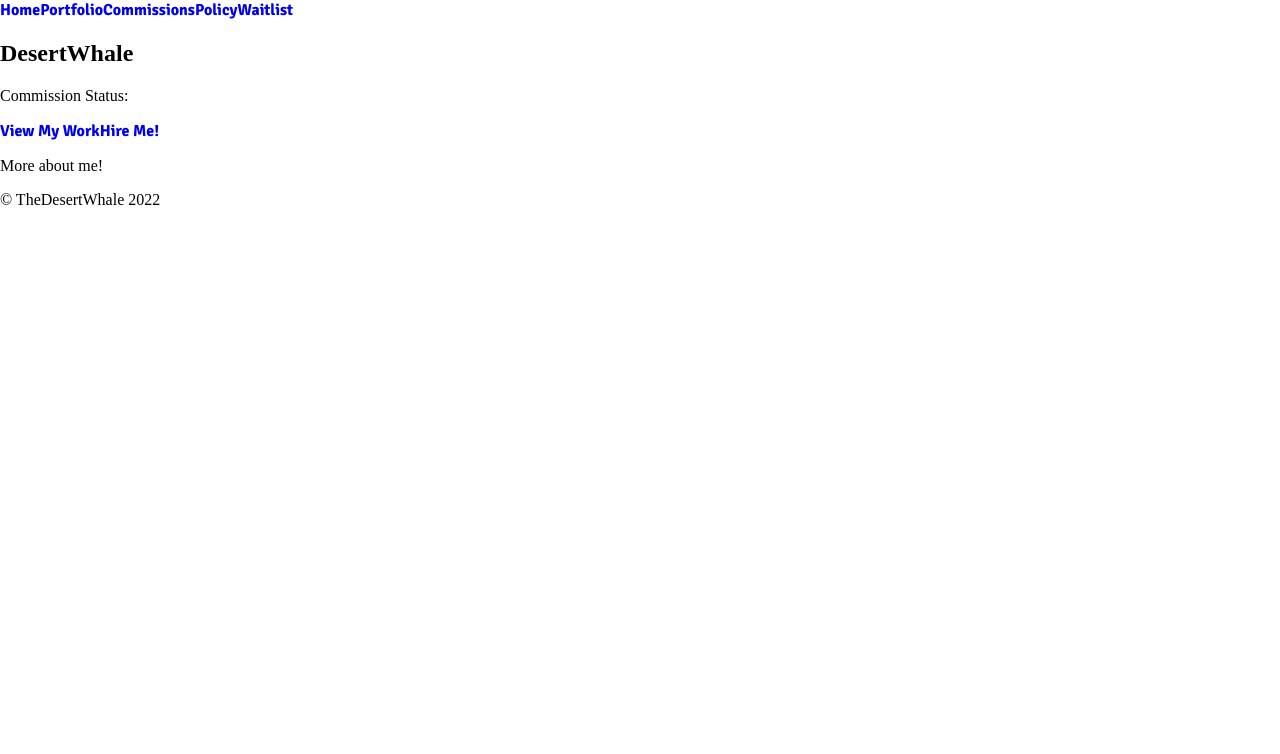
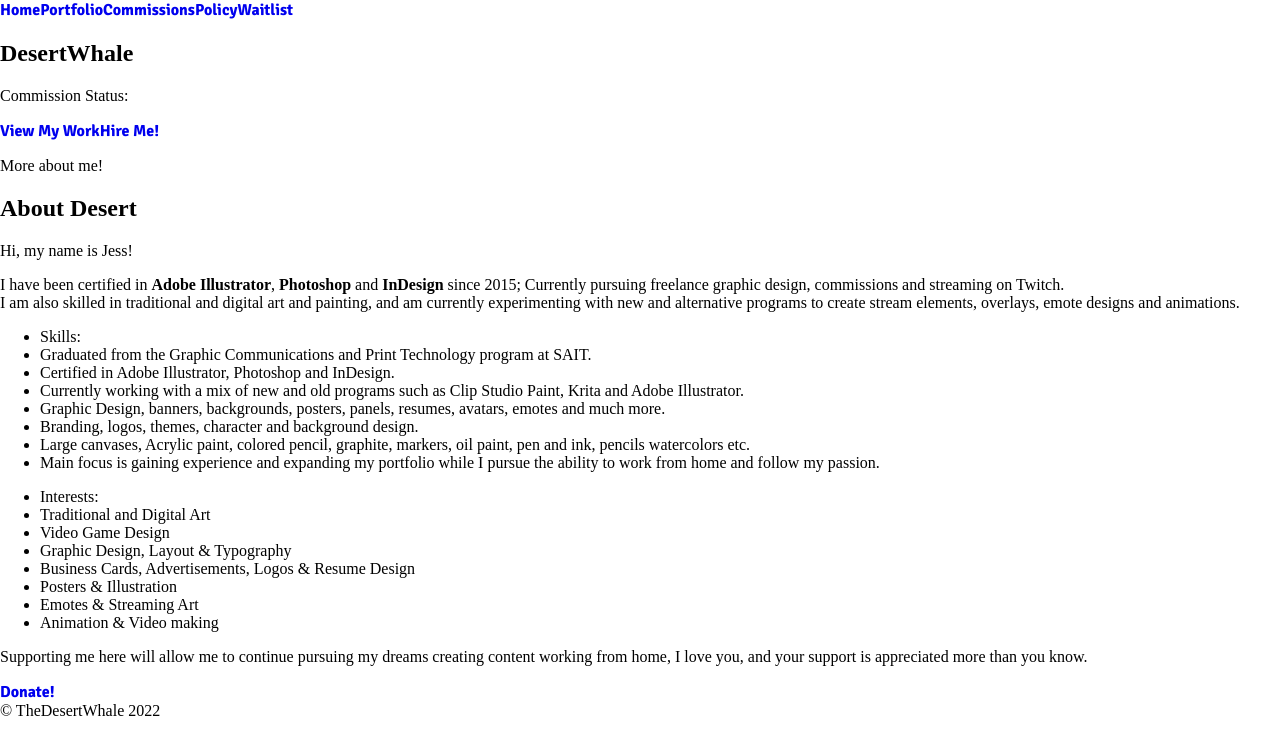
Before and after one commit to Huntthee/next-desert-site, a Next.js app: page / in a window 1280 px wide. Shown: the top 754 px of the page. Built offline with nearby package versions, Linux system fonts and the light colour scheme; a web font is replaced by a local one.

Commit message:
created About component, separated footer into component

```diff
--- /dev/null
+++ b/pages/components/about.tsx
@@ -0,0 +1,34 @@
+export default function About() {
+  return (
+    <>
+      <section id="about-section">
+        <h2>About Desert</h2>
+        <p>Hi, my name is Jess!</p>
+        <p>I have been certified in <strong>Adobe Illustrator</strong>, <strong>Photoshop</strong> and <strong>InDesign</strong> since 2015; Currently pursuing freelance graphic design, commissions and streaming on Twitch.<br/>I am also skilled in traditional and digital art and painting, and am currently experimenting with new and alternative programs to create stream elements, overlays, emote designs and animations.</p>
+        <ul>
+          <li>Skills:</li>
+          <li>Graduated from the Graphic Communications and Print Technology program at SAIT.</li>
+          <li>Certified in Adobe Illustrator, Photoshop and InDesign.</li>
+          <li>Currently working with a mix of new and old programs such as Clip Studio Paint, Krita and Adobe Illustrator.</li>
+          <li>Graphic Design, banners, backgrounds, posters, panels, resumes, avatars, emotes and much more.</li>
+          <li>Branding, logos, themes, character and background design.</li>
+          <li>Large canvases, Acrylic paint, colored pencil, graphite, markers, oil paint, pen and ink, pencils watercolors etc.</li>
+          <li>Main focus is gaining experience and expanding my portfolio while I pursue the ability to work from home and follow my passion.</li>
+        </ul>
+        <ul>
+          <li>Interests:</li>
+          <li>Traditional and Digital Art</li>
+          <li>Video Game Design</li>
+          <li>Graphic Design, Layout & Typography</li>
+          <li>Business Cards, Advertisements, Logos & Resume Design</li>
+          <li>Posters & Illustration</li>
+          <li>Emotes & Streaming Art</li>
+          <li>Animation & Video making</li>
+        </ul>
+
+        <p>Supporting me here will allow me to continue pursuing my dreams creating content working from home, I love you, and your support is appreciated more than you know.</p>
+        <a href="https://www.paypal.com/paypalme/desertwhale" id="donation-link" target="_blank" rel="noreferrer">Donate!</a>
+      </section>
+    </>
+  )
+}
--- /dev/null
+++ b/pages/components/footer.tsx
@@ -0,0 +1,7 @@
+export default function Footer() {
+  return (
+    <>
+      <footer>&copy; TheDesertWhale 2022</footer>
+    </>
+  );
+}
--- a/pages/index.tsx
+++ b/pages/index.tsx
@@ -1,10 +1,10 @@
 import type { NextPage } from 'next'
 import Head from 'next/head'
-import Image from 'next/image'
-import Link from 'next/link'
 import styles from '../styles/Home.module.css'
 import Navigation from './components/navigation'
 import HomeContent from './components/home'
+import About from './components/about'
+import Footer from './components/footer'
 
 const Home: NextPage = () => {
   return (
@@ -29,9 +29,9 @@ const Home: NextPage = () => {
           <Navigation></Navigation>
         </nav>
         <HomeContent></HomeContent>
+        <About></About>
       </main>
-
-      <footer>&copy; TheDesertWhale 2022</footer>
+      <Footer></Footer>
     </div>
   );
 }
```
